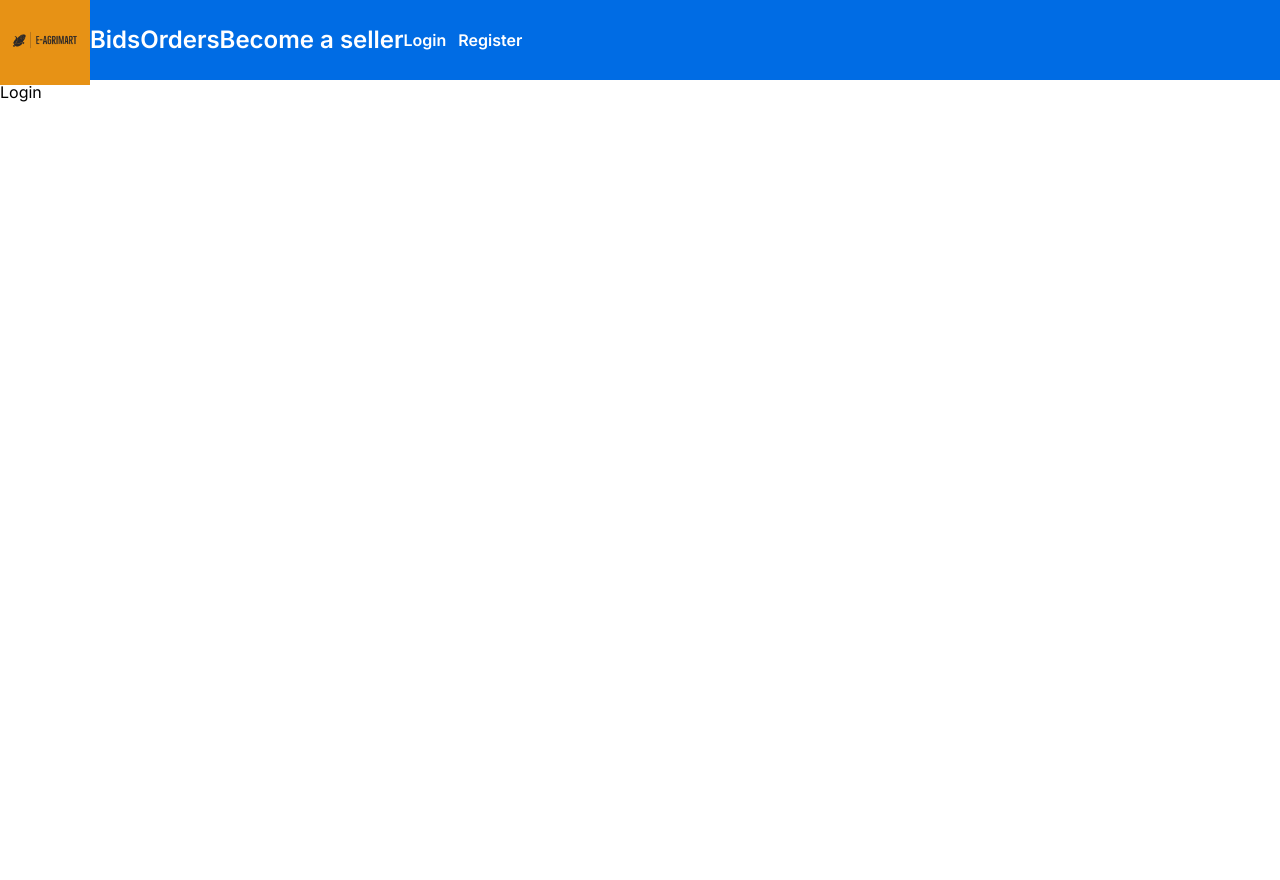
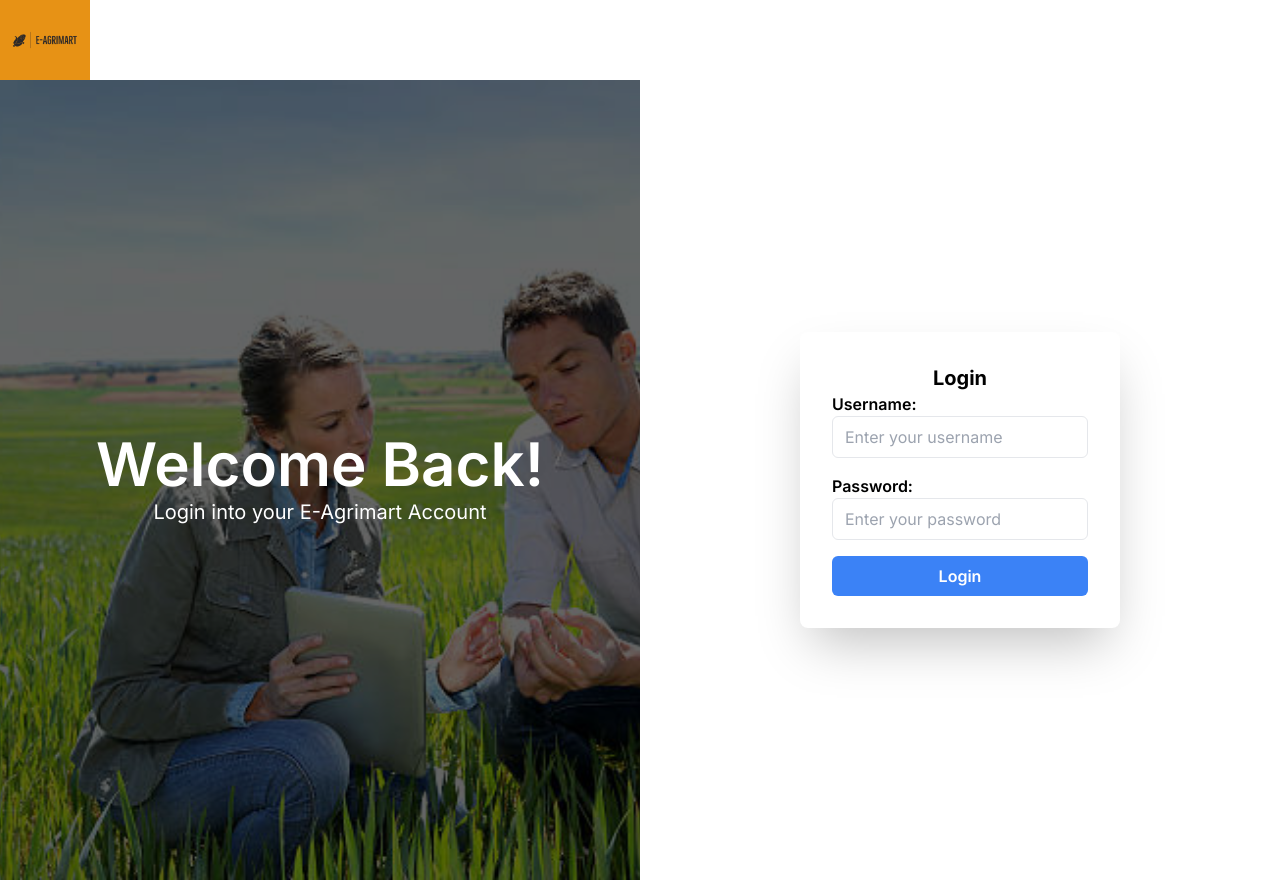
Before and after one commit to Aman16-ai/E-Agrimart-Frontend, a Next.js app: page /login in a window 1280 px wide. Before the commit the page ends 800 px from the top, so only its background shows below. Built offline with nearby package versions, Linux system fonts and the light colour scheme.

Commit message:
implemeted login page and remove the use client from the home page

```diff
--- a/Components/Navbar.jsx
+++ b/Components/Navbar.jsx
@@ -1,27 +1,71 @@
-'use client'
+"use client";
 import Image from "next/image";
-import logo from "../public/assets/E-Agrimart-logos.jpeg"
-import { useRouter,usePathname } from "next/navigation";
+import logo from "../public/assets/E-Agrimart-logos.jpeg";
+import { useRouter, usePathname } from "next/navigation";
 import Link from "next/link";
-import { useSelector } from "react-redux";
-import { selectIsAuthenticated } from "@/store/slices/UserSlice";
-// import { selectUserState } from "@/store/slices/loginSlice";
+import { useSelector,useDispatch } from "react-redux";
+import { selectIsAuthenticated,selectUserData } from "@/store/slices/UserSlice";
+import { setIsAuthenticated } from "@/store/slices/UserSlice";
+import { useEffect } from "react";
+import { userDetailsThunk } from "@/store/slices/UserSlice";
 export default function Navbar() {
-    const pathname = usePathname()
-    // const {token,isAuthenticated} = useSelector(selectUserState)
-    const isAuthenticated = useSelector(selectIsAuthenticated)
+  const pathname = usePathname();
+  const isAuthenticated = useSelector(selectIsAuthenticated);
+  const dispatch = useDispatch();
+  const userData = useSelector(selectUserData);
+
+  useEffect(() => {
+    const token = localStorage.getItem("e-auth-token");
+    if (
+      token === undefined ||
+      token === null ||
+      token === "" ||
+      token === " " ||
+      token === "null"
+    ) {
+      dispatch(setIsAuthenticated(false));
+    } else {
+      dispatch(userDetailsThunk());
+    }
+  }, []);
+
+  useEffect(() => {
+    if (isAuthenticated) {
+      console.log("user data -----------> ", userData);
+    }
+  }, [isAuthenticated]);
   return (
     <>
-      <nav className={`${pathname==='/'? 'absolute': pathname==='/sellerRegistration'? 'hidden' : 'relative bg-btn-secondary'} z-10 w-screen h-[100px] flex`}>
+      <nav
+        className={`${
+          pathname === "/"
+            ? "absolute"
+            : pathname === "/sellerRegistration" || pathname === '/login'
+            ? "hidden"
+            : "relative shadow-xl"
+        } z-10 w-screen h-[100px] flex`}
+      >
         <div className="w-[60%] h-[80px] ml-[28px] flex items-center">
-            <Image width={90} className="h-[60px] rounded ml-[20%]" src={logo} />
-            <h3 className="text-2xl font-semibold text-white ml-[3%]">Bids</h3>
-            <h3 className="text-2xl font-semibold text-white ml-[3%]">Orders</h3>
+          <Image width={90} className="h-[60px] rounded ml-[20%]" src={logo} />
+          <h3 className="text-2xl font-semibold text-white ml-[3%]">Bids</h3>
+          <h3 className="text-2xl font-semibold text-white ml-[3%]">Orders</h3>
         </div>
         <div className="w-[40%] h-[80px] mr-[130px]  flex items-center">
-            <h3 className="text-2xl font-semibold text-white mr-7"><Link href={"/sellerRegistration"}>Become a seller</Link></h3>
-            {!isAuthenticated ? <><button className="w-[120px] h-[50px] text-white text-xl rounded-xl ml-[2%] font-semibold bg-btn-primary">Login</button>
-            <button className="w-[120px] h-[50px] text-white text-xl rounded-xl ml-3  font-semibold bg-btn-primary">Register</button></> : <div className="w-[250px] h-[55px]
+          <h3 className="text-2xl font-semibold text-white mr-7">
+            <Link href={"/sellerRegistration"}>Become a seller</Link>
+          </h3>
+          {!isAuthenticated ? (
+            <>
+              <button className="w-[120px] h-[50px] text-white text-xl rounded-xl ml-[2%] font-semibold bg-btn-primary">
+                <Link href={"/login"}>Login</Link>
+              </button>
+              <button className="w-[120px] h-[50px] text-white text-xl rounded-xl ml-3  font-semibold bg-btn-primary">
+                Register
+              </button>
+            </>
+          ) : (
+            <div
+              className="w-[250px] h-[55px]
             border-slate-50
             text-white
             text-xl
@@ -30,9 +74,15 @@ export default function Navbar() {
             flex justify-center items-center
             "
             >
-              <Image className="mr-3 rounded-full h-[45px]" src={"/assets/profilePic.jpg"} width={50} height={20}/>
+              <Image
+                className="mr-3 rounded-full h-[45px]"
+                src={"/assets/profilePic.jpg"}
+                width={50}
+                height={20}
+              />
               <p className="cursor-pointer">Aman Saxena</p>
-              </div>}
+            </div>
+          )}
         </div>
       </nav>
     </>
--- a/app/login/page.js
+++ b/app/login/page.js
@@ -1,7 +1,49 @@
 import React from 'react'
-
 export default function Login() {
   return (
-    <div>Login</div>
+    <div className='w-screen h-screen flex'>
+        <div className='relative overflow-hidden bg-hero-pattern bg-no-repeat bg-cover bg-center w-[50%] h-screen'>
+          <div className='absolute w-full h-full bottom-0 top-0 right-0 overflow-hidden bg-fixed' style={{backgroundColor: "rgba(0,0,0,0.6)"}}>
+            <div className='flex flex-col h-full z-1 items-center justify-center'>
+            <h2 className='text-white text-6xl font-semibold'>Welcome Back!</h2>
+            <h3 className='text-white text-xl mt-1'>Login into your E-Agrimart Account</h3>
+            </div>
+          </div>
+        </div>
+        <div className='w-[50%] flex items-center justify-center h-screen'>
+        <div className="bg-white rounded-lg shadow-2xl p-8 w-[50%] ">
+        <h2 className="text-xl font-bold text-center">Login</h2>
+
+          <div className="mb-4">
+            <label htmlFor="username" className="block font-semibold">Username:</label>
+            <input
+              type="text"
+              id="username"
+              name="username"
+              placeholder="Enter your username"
+              className="w-full px-3 py-2 border rounded-md"
+              required
+            />
+          </div>
+          <div className="mb-4">
+            <label htmlFor="password" className="block font-semibold">Password:</label>
+            <input
+              type="password"
+              id="password"
+              name="password"
+              placeholder="Enter your password"
+              className="w-full px-3 py-2 border rounded-md"
+              required
+            />
+          </div>
+          <button
+            className="w-full bg-blue-500 text-white font-semibold py-2 rounded-md hover:bg-blue-700 cursor-pointer"
+          >
+            Login
+          </button>
+
+      </div>
+        </div>
+      </div>
   )
 }
--- a/app/page.js
+++ b/app/page.js
@@ -1,32 +1,5 @@
-'use client'
-import heroimg from "../public/assets/hero3.jpg";
-import Image from "next/image";
-import Navbar from "@/Components/Navbar";
-import ProductCard from "@/Components/ProductCard";
 import HorizontalProductList from "@/Components/HorizontalProductList";
-import { useDispatch,useSelector } from "react-redux";
-import {selectIsAuthenticated, selectUserData, setIsAuthenticated, userDetailsThunk } from "@/store/slices/UserSlice";
-import { useEffect } from "react";
 export default function Home() {
-  const dispatch = useDispatch()
-  const userData = useSelector(selectUserData)
-  const isAuthenticated = useSelector(selectIsAuthenticated)
-
-  useEffect(() => {
-    const token = localStorage.getItem('e-auth-token')
-    if(token === undefined || token === null || token === "" || token === " " || token === 'null') {
-      dispatch(setIsAuthenticated(false))
-    }
-    else {
-      dispatch(userDetailsThunk())
-    }
-  },[])
-
-  useEffect(() => {
-    if(isAuthenticated) {
-      console.log("user data -----------> ",userData)
-    }
-  },[isAuthenticated])
   return (
     <>
       <div className="w-[74%] h-[80px] absolute z-20 mt-[30%] ml-[13%] rounded-md bg-[#FCBF49] flex items-center">
@@ -57,3 +30,12 @@ export default function Home() {
     </>
   );
 }
+
+// export async function getServerSideProps(context) {
+//   const allProducts = await getAllProducts()
+//   return {
+//     props : {
+//       allProducts
+//     }
+//   }
+// }
```
